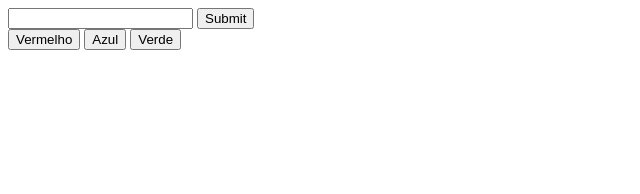
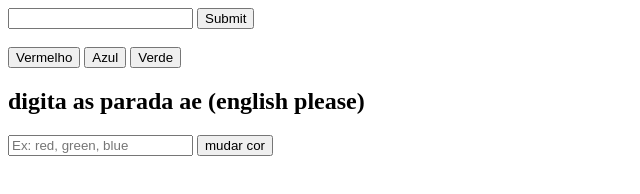
Before and after one commit to Queijoninja/desafiopw2, a plain HTML site: page index.html in a window 1280 px wide. Shown: the whole page, without its empty margins (0-640 px from the left). Drawn offline with Linux system fonts and the light colour scheme.

Commit message:
mais progresso
mais ou menos pq o js do desafio 3 nao funciona

```diff
--- a/index.html
+++ b/index.html
@@ -11,10 +11,20 @@
     <input type="text" id="texto">
     <input type="submit" id="click" onclick="testar()">
     <br>
+    <br>
+    <!--os dois br é pura preguiça de fazer o css-->
     <button id="btn-red" onclick="changeColor('red')">Vermelho</button>
     <button id="btn-blue" onclick="changeColor('blue')">Azul</button>
     <button id="btn-green" onclick="changeColor('green')">Verde</button>
 
+    <div class="container">
+        <h2>digita as parada ae (english please)</h2>
+        <input type="text"
+        id="ColorInput" placeholder="Ex: red, green, blue">
+        <button onclick="changeBackgroundColor()"> mudar cor </button>
+    </div>
+
+
     <h1 id="h1"></h1>
 </body>
 </html>
--- a/script.js
+++ b/script.js
@@ -10,3 +10,9 @@ function changeColor(color) {
     let h1 = document.querySelector("#h1");
     h1.style.color = color;
 }
+
+function changeBackgroundColor(){
+    let color = document.getElementById("colorInput").value.toLowerCase();
+    let body = document.body;
+    body.style.backgroundColor = color;
+}
```
